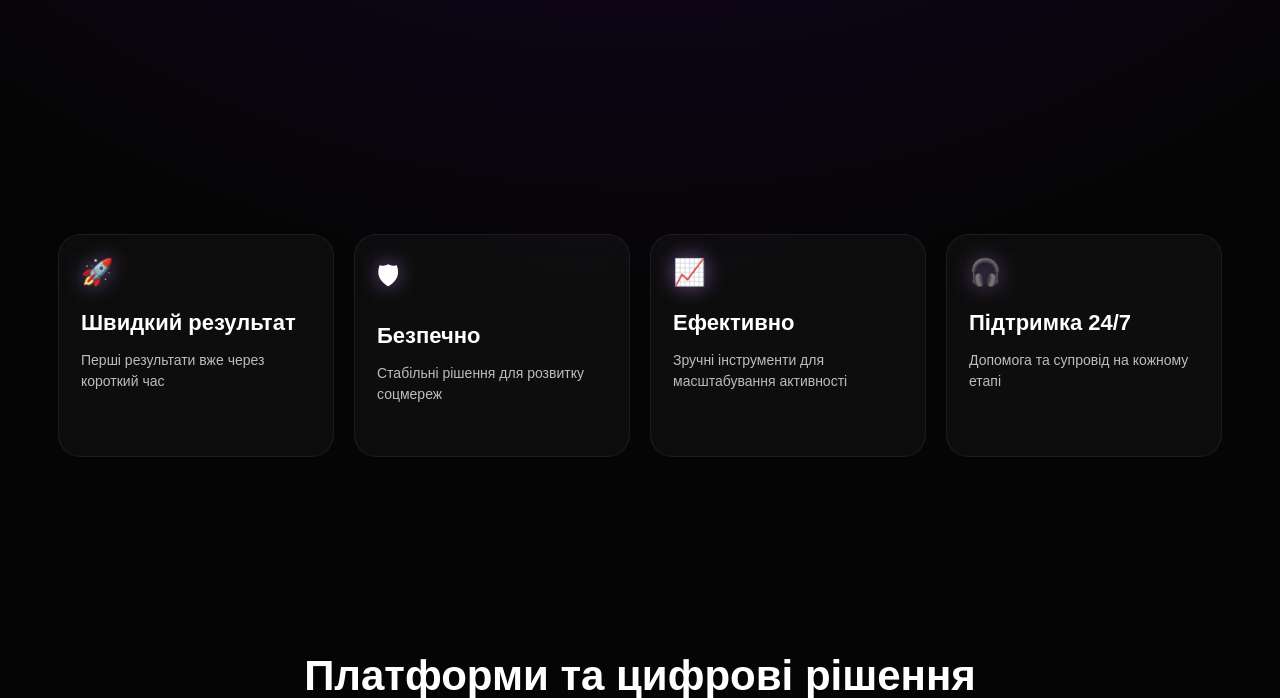
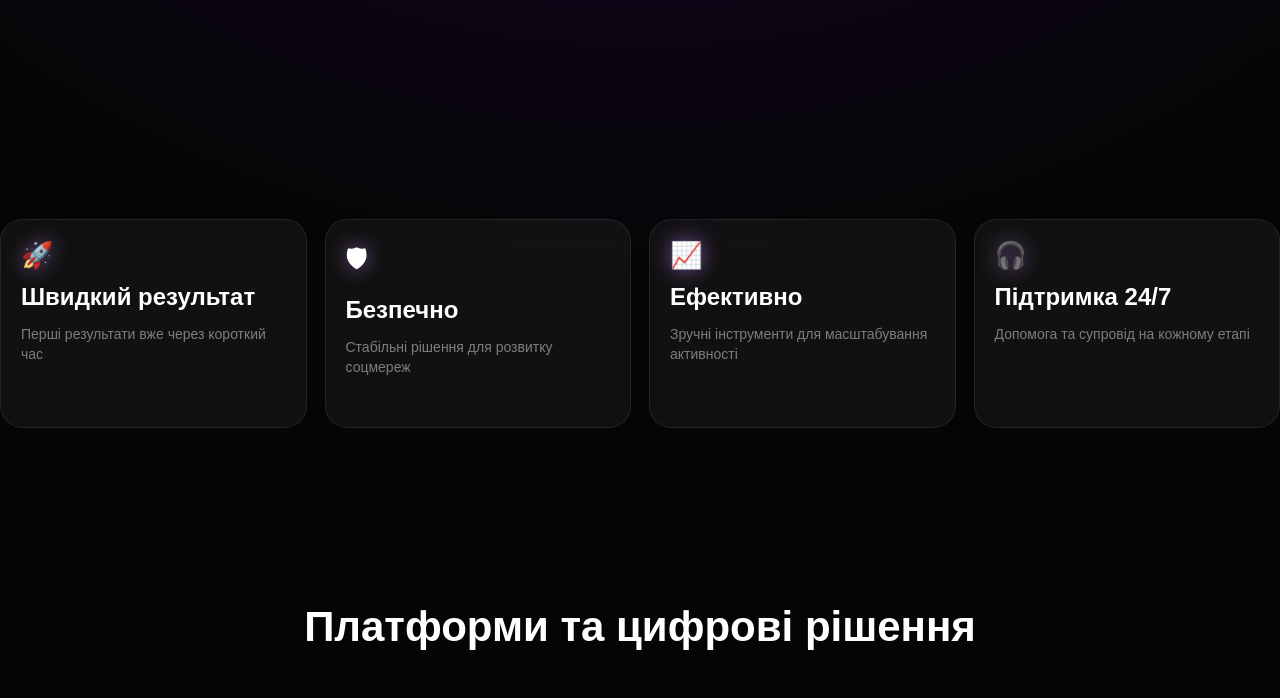
Before and after one commit to Loragert/venqis, a FastAPI app: page / in a window 1280 px wide; the page is wider, and only the part inside the window is pictured. Shown: the part 851-1549 px from the top of that part. Run offline with FastAPI, Linux system fonts and the light colour scheme.

Commit message:
Update style.css

```diff
--- a/static/style.css
+++ b/static/style.css
@@ -626,36 +626,37 @@ button:hover{
 
     display:flex;
 
-    justify-content:center;
+    justify-content:space-between;
 
-    gap:20px;
+    align-items:stretch;
 
-    flex-wrap:wrap;
+    gap:18px;
 
-    margin-top:40px;
+    margin-top:25px;
 
-    margin-bottom:40px;
+    margin-bottom:20px;
+
+    width:100%;
+
 }
 
 .mini-adv-card{
 
-    width:230px;
+    flex:1;
 
-    min-height:120px;
+    min-height:110px;
 
-    background:
-    rgba(255,255,255,0.035);
-
-    border:
-    1px solid rgba(192,132,252,0.10);
+    padding:20px;
 
     border-radius:22px;
 
-    padding:22px;
+    background:rgba(255,255,255,0.05);
 
-    backdrop-filter:blur(16px);
+    border:1px solid rgba(255,255,255,0.08);
 
-    transition:0.35s;
+    backdrop-filter:blur(12px);
+
+    transition:0.3s;
 }
 
 .mini-adv-card:hover{
@@ -681,19 +682,17 @@ button:hover{
 }
 .mini-adv-card h3{
 
-    font-size:22px;
+    font-size:24px;
 
-    margin-bottom:10px;
+    margin-top:10px;
 
-    color:white;
-
-    line-height:1.2;
+    margin-bottom:8px;
 }
 .mini-adv-card p{
 
-    color:#bdbdbd;
+    font-size:14px;
 
-    line-height:1.45;
+    line-height:1.4;
 
-    font-size:14px;
+    opacity:0.8;
 }
```
